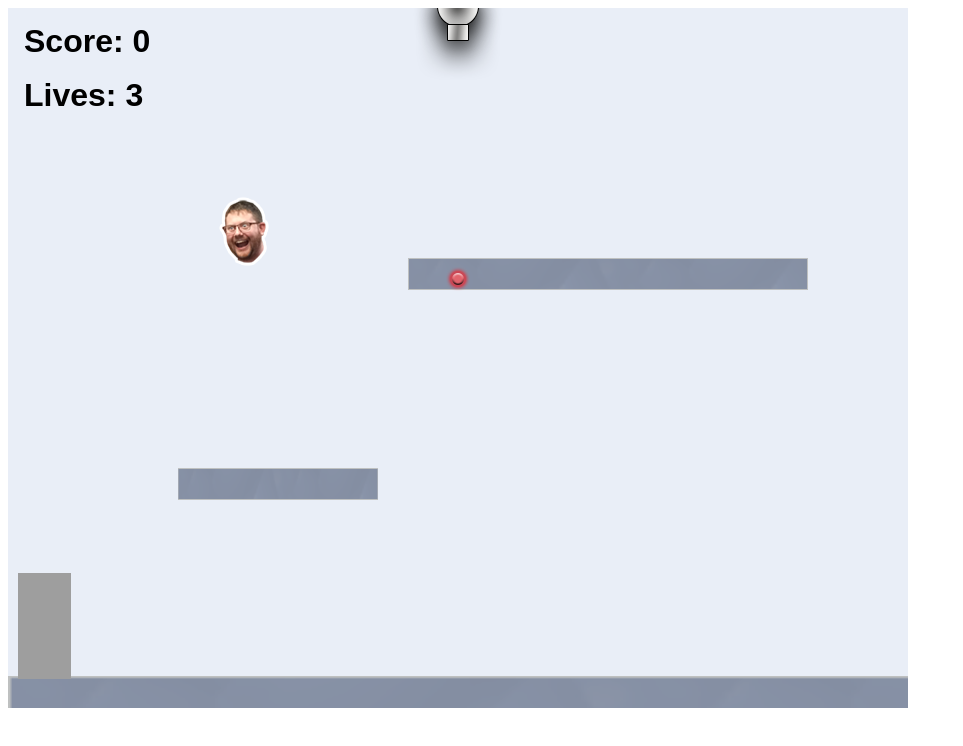
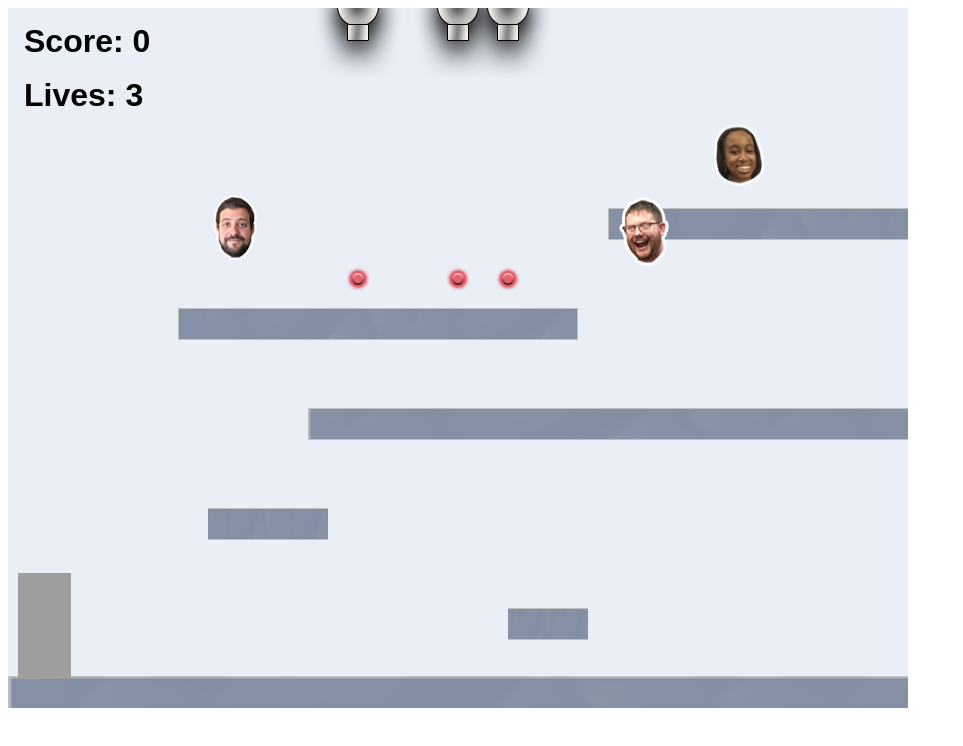
Before and after one commit to gmoritz/gmoritz.github.io, a website: page projects/platformer/index.html in a window 1280 px wide. Shown: the whole page, without its empty margins (0-963 px from the left). Drawn offline with Linux system fonts and the light colour scheme; animation ran at ten frames a second.

Commit message:
added code for movement and event handler

```diff
--- a/projects/platformer/js/init/cannon.js
+++ b/projects/platformer/js/init/cannon.js
@@ -27,9 +27,9 @@
         // ALL YOUR CODE GOES BELOW HERE ///////////////////////////////////////
 
         // example:
+        createCannon("top", 350);
         createCannon("top", 450);
-
-
+        createCannon("top", 500);
         // ALL YOUR CODE GOES ABOVE HERE ///////////////////////////////////////
         ////////////////////////////////////////////////////////////////////////
     };
--- a/projects/platformer/js/init/collectable.js
+++ b/projects/platformer/js/init/collectable.js
@@ -37,9 +37,9 @@
         // ALL YOUR CODE GOES BELOW HERE ///////////////////////////////////////
 
         // example:
-        createCollectable(type.steve, 200, 170, 6, 0.7);
-
-
+        createCollectable(type.grace, 700, 100, 6, 0.7);
+        createCollectable(type.steve, 600, 170, 6, 0.7);
+        createCollectable(type.max, 200, 170, 6, 0.7);
 
         // ALL YOUR CODE GOES ABOVE HERE ///////////////////////////////////////
         ////////////////////////////////////////////////////////////////////////
--- a/projects/platformer/js/init/platform.js
+++ b/projects/platformer/js/init/platform.js
@@ -37,8 +37,11 @@
         createPlatform(0, game.world.height - 32, 3, 2);    // DO NOT DELETE
 
         // example:
-        createPlatform(400, 250);
-        createPlatform(170, 460, 0.5);
+        createPlatform(300, 400, 2);
+        createPlatform(200, 500, 0.3);
+        createPlatform(500, 600, 0.2);
+        createPlatform(170, 300);
+        createPlatform(600, 200);
 
         // ALL YOUR CODE GOES ABOVE HERE ///////////////////////////////////////
         ////////////////////////////////////////////////////////////////////////
```
Also changed, not shown: projects/bouncing-box/index.html (+9 -5 lines).
